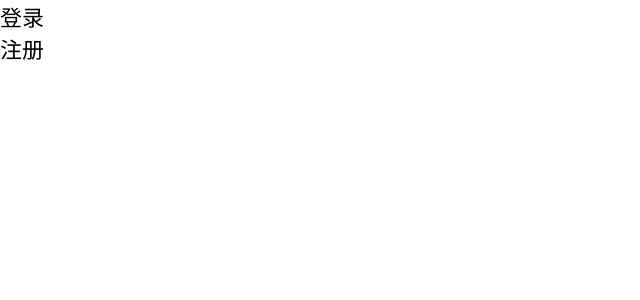
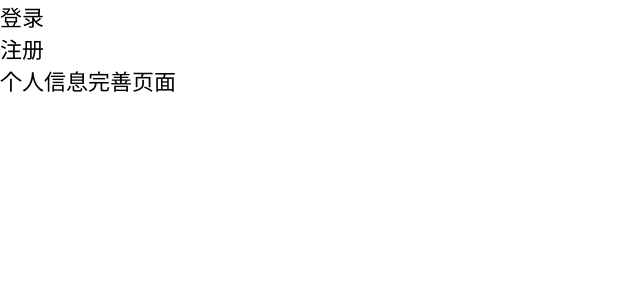
Before and after one commit to EdibleNickname/lcn-web, a Vue app: page /#/ in a window 1280 px wide. Shown: the top 300 px of the page, without its empty margins (0-640 px from the left). Built offline with nearby package versions, Linux system fonts and the light colour scheme.

Commit message:
个人信息完善页面开启

```diff
--- a/src/router/router.js
+++ b/src/router/router.js
@@ -3,9 +3,9 @@ import Router from 'vue-router';
 
 /** 页面 */
 import Index from '@/views/Index.vue';
-const Login = r=> require.ensure([], ()=> r(require('@/views/Login.vue')), 'login');
-const Register = r=> require.ensure([], ()=> r(require('@/views/Register.vue')), 'register');
-
+const Login = r=> require.ensure([], ()=> r(require('@/views/open/Login.vue')), 'login');
+const Register = r=> require.ensure([], ()=> r(require('@/views/open/Register.vue')), 'register');
+const CompleteInfo = r=> require.ensure([], ()=> r(require('@/views/auth/reader/CompleteInfo')), 'completeInfo');
 
 Vue.use(Router);
 
@@ -25,6 +25,11 @@ export default new Router({
             path: '/register',
             name: 'register',
             component: Register
+        },
+        {
+            path: '/completeInfo',
+            name: 'completeInfo',
+            component : CompleteInfo
         }
     ]
 
--- a/src/views/Index.vue
+++ b/src/views/Index.vue
@@ -4,9 +4,8 @@
         <router-link tag="span" to="/login">登录</router-link>
         <div></div>
         <router-link tag="span" to="/register">注册</router-link>
-<!--        <div style="background: #409EFF; height: 100px;">
-            主页内容
-        </div>-->
+        <div></div>
+        <router-link tag="span" to="/completeInfo">个人信息完善页面</router-link>
     </div>
 </template>
 
--- /dev/null
+++ b/src/views/auth/reader/CompleteInfo.vue
@@ -0,0 +1,16 @@
+<template>
+    <div style="display: flex">
+        <div style="width: 20%; background: red; height: 200px;"></div>
+        <div style="width: 80%; background: yellow; height: 200px"></div>
+    </div>
+</template>
+
+<script>
+    export default {
+        name: "PersonalMessage"
+    }
+</script>
+
+<style scoped lang="scss">
+
+</style>
--- a/src/views/Register.vue
+++ b/src/views/open/Register.vue
@@ -4,7 +4,7 @@
         <div class="content">
            <!--logo和注册的标题-->
            <div class="header">
-               <img src="../assets/logo.png"/>
+               <img src="../../assets/logo.png"/>
                <span>注册</span>
            </div>
 
@@ -130,7 +130,7 @@
 
 <script>
     import { mapMutations } from 'vuex';
-    import Storage from '../utils/storage';
+    import Storage from '../../utils/storage';
 
     export default {
         name: "register",
@@ -156,7 +156,7 @@
                     /** 控制弹弹窗的消失或出现*/
                     dialogVisible: false,
                     /**加载验证码的等待图片*/
-                    img: require("../assets/img/common/loading.gif"),
+                    img: require("../../assets/img/common/loading.gif"),
                     /** redis存放验证码答案对应的key */
                     redisKey: "",
                     /**控制错误提示框的出现消失*/
@@ -428,11 +428,11 @@
 </script>
 
 <style scoped lang="scss">
-    @import "../assets/css/common.scss";
+    @import "../../assets/css/common";
 
     /**页面样式*/
     .register {
-        background: url("../assets/img/register/register-bg.png") no-repeat fixed;
+        background: url("../../assets/img/register/register-bg.png") no-repeat fixed;
         background-size: 100% 100%;
         position: relative;
         &:after {
```
Also changed, not shown: src/views/open/Login.vue (renamed from src/views/Login.vue).
